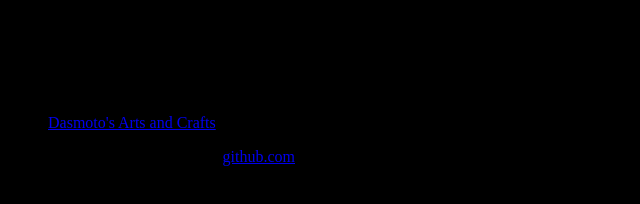
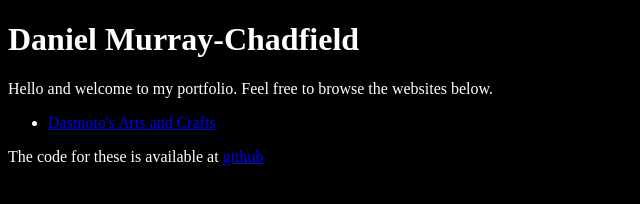
Before and after one commit to DMurray-Chadfield/DMurray-Chadfield.github.io, a plain HTML site: page index.html in a window 1280 px wide. Shown: the whole page, without its empty margins (0-640 px from the left). Drawn offline with Linux system fonts and the light colour scheme.

Commit message:
Fix typos

```diff
--- a/index.html
+++ b/index.html
@@ -6,10 +6,10 @@
     </head>
     <body>
         <h1>Daniel Murray-Chadfield</h1>
-        <p>Helo and welcome to my portfolio. Feel free to browse the websites below.</p>
+        <p>Hello and welcome to my portfolio. Feel free to browse the websites below.</p>
         <ul>
             <li><a href="http://dmurray-chadfield.github.io/dasmotos_arts_and_crafts">Dasmoto's Arts and Crafts</a></li>
         </ul>
-        <p>The code for these is available at <a href="http://github.com/DMurray-Chadfield">github.com</a></p>
+        <p>The code for these is available at <a href="http://github.com/DMurray-Chadfield">github</a></p>
     </body>
 </html>
--- a/style.css
+++ b/style.css
@@ -1,5 +1,5 @@
 html {
-    font: Helvetica
+    font: Helvetica;
     color: white;
     background-color: black;
 }
```
